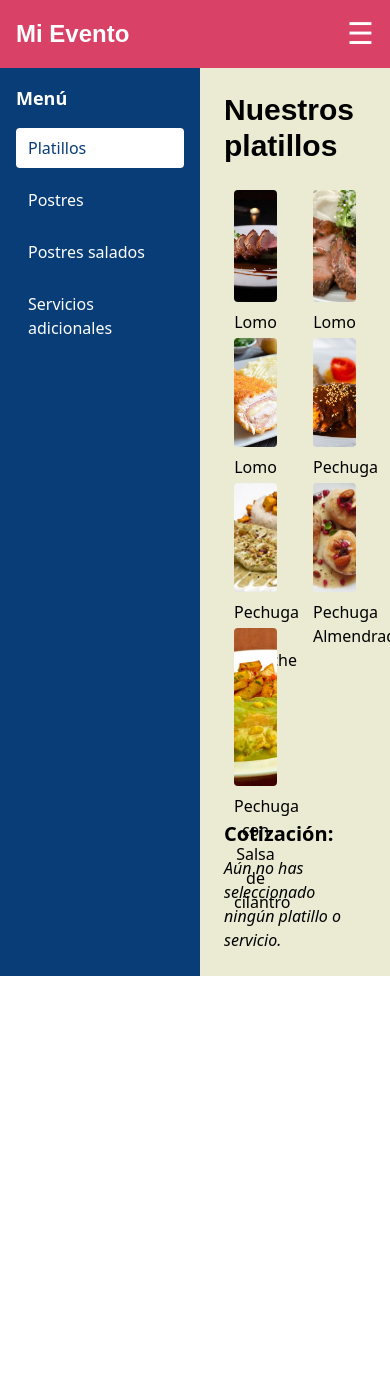
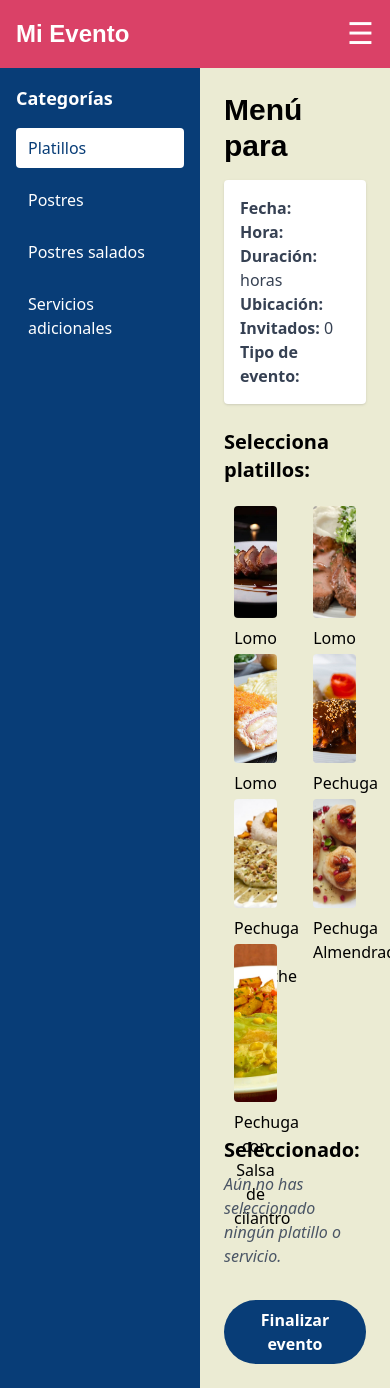
Before and after one commit to AngelGMV/hackathon, a React (Vite) app: page /mis-eventos in a window 390 px wide. Before the commit the page ends 976 px from the top, so only its background shows below. Built offline with nearby package versions, Linux system fonts and the light colour scheme; a web font is replaced by a local one.

Commit message:
Zustand SEXO
recibo

```diff
--- a/src/components/Calendario20.tsx
+++ b/src/components/Calendario20.tsx
@@ -1,9 +1,13 @@
 import { useState } from "react";
 import dayjs from "dayjs";
-import "dayjs/locale/es"; // Para español
+import "dayjs/locale/es";
 dayjs.locale("es");
 
-const Calendario20 = () => {
+type Calendario20Props = {
+  onChange?: (value: string) => void; // ← nueva prop
+};
+
+const Calendario20 = ({ onChange }: Calendario20Props) => {
   const [fechaActual, setFechaActual] = useState(dayjs());
   const [fechaSeleccionada, setFechaSeleccionada] = useState<dayjs.Dayjs | null>(null);
 
@@ -25,6 +29,13 @@ const Calendario20 = () => {
 
   const cambiarMes = (offset: number) => {
     setFechaActual(fechaActual.add(offset, "month"));
+  };
+
+  const seleccionarFecha = (fecha: dayjs.Dayjs) => {
+    setFechaSeleccionada(fecha);
+    if (onChange) {
+      onChange(fecha.format("YYYY-MM-DD")); // formato compatible con inputs de fecha
+    }
   };
 
   return (
@@ -52,7 +63,7 @@ const Calendario20 = () => {
           return (
             <button
               key={d.format("DD-MM-YYYY")}
-              onClick={() => setFechaSeleccionada(d)}
+              onClick={() => seleccionarFecha(d)}
               className={`text-sm rounded-full w-8 h-8 mx-auto
                 ${fueraDeMes ? "text-gray-300" : esDomingo ? "text-red-500" : "text-black"}
                 ${seleccionado ? "bg-red-500 text-white font-bold" : "hover:bg-red-100"}
--- /dev/null
+++ b/src/store/useEventoStore.ts
@@ -0,0 +1,30 @@
+import { create } from 'zustand';
+
+interface EventoStore {
+  fecha: string;
+  horaInicio: string;
+  duracion: string;
+  ubicacion: string;
+  invitados: number;
+  tipoEvento: string;
+  seleccionados: string[];
+  setEvento: (data: Partial<EventoStore>) => void;
+  toggleSeleccionado: (item: string) => void;
+}
+
+export const useEventoStore = create<EventoStore>((set) => ({
+  fecha: '',
+  horaInicio: '',
+  duracion: '',
+  ubicacion: '',
+  invitados: 0,
+  tipoEvento: '',
+  seleccionados: [],
+  setEvento: (data) => set((state) => ({ ...state, ...data })),
+  toggleSeleccionado: (item) =>
+    set((state) => ({
+      seleccionados: state.seleccionados.includes(item)
+        ? state.seleccionados.filter((i) => i !== item)
+        : [...state.seleccionados, item],
+    })),
+}));
--- a/src/views/Calendario.tsx
+++ b/src/views/Calendario.tsx
@@ -1,47 +1,120 @@
 import Calendario20 from "../components/Calendario20";
 import Footer from "../components/Footer";
+import { useState } from "react";
+import { useEventoStore } from "../store/useEventoStore";
+import { useNavigate } from "react-router-dom";
 
 export default function Calendario() {
+  const setEvento = useEventoStore((state) => state.setEvento);
+  const navigate = useNavigate();
+
+  const [fecha, setFecha] = useState("");
+  const [horaInicio, setHoraInicio] = useState("");
+  const [duracion, setDuracion] = useState("");
+  const [invitados, setInvitados] = useState("");
+  const [ubicacion, setUbicacion] = useState("");
+  const [errorFecha, setErrorFecha] = useState("");
+
+  const handleSubmit = (e: React.FormEvent) => {
+    e.preventDefault();
+    setErrorFecha("");
+
+    if (!fecha) {
+      setErrorFecha("Por favor, seleccione una fecha para el evento.");
+      return;
+    }
+
+    const fechaSeleccionada = new Date(fecha);
+    const hoy = new Date();
+    const fechaMinima = new Date(hoy);
+    fechaMinima.setMonth(fechaMinima.getMonth() + 3);
+    fechaMinima.setHours(0, 0, 0, 0);
+
+    if (fechaSeleccionada < fechaMinima) {
+      setErrorFecha("La fecha del evento debe ser al menos 3 meses después de hoy.");
+      return;
+    }
+
+    const datosEvento = {
+      fecha,
+      horaInicio,
+      duracion,
+      ubicacion,
+      invitados: Number(invitados),
+    };
+
+
+    setEvento(datosEvento);
+
+
+    navigate("/nuestros-paquetes");
+  };
+
   return (
     <div className="bg-[#ebebd3] w-full min-h-screen flex flex-col items-center pt-10">
       <form
         className="text-black font-body text-center space-y-6 w-full max-w-2xl px-6"
-        onSubmit={(e) => e.preventDefault()}
+        onSubmit={handleSubmit}
       >
         <h1 className="text-4xl md:text-5xl font-bold">¡EMPECEMOS!</h1>
 
         <div>
           <p className="text-2xl md:text-3xl">¿Qué fecha es su evento?</p>
           <div className="mt-4 flex justify-center">
-            <Calendario20 />
+            <Calendario20 onChange={setFecha} />
           </div>
+          {errorFecha && (
+            <p className="text-red-600 mt-2 text-lg font-medium">{errorFecha}</p>
+          )}
         </div>
-        <div className="text-left">
-          <label className="block text-2xl font-semibold mb-1">Hora del evento:</label>
-          <input
-            type="time"
-            className="w-full px-4 py-2 rounded border bg-white border-gray-300 focus:outline-none focus:ring-2 focus:ring-blue-500"
-            required
-          />
+
+        <div className="flex flex-col md:flex-row gap-6 w-full">
+          <div className="w-full md:w-1/3 text-left">
+            <label className="block text-2xl font-semibold mb-1 mt-8">Hora del evento:</label>
+            <input
+              type="time"
+              value={horaInicio}
+              onChange={(e) => setHoraInicio(e.target.value)}
+              className="w-full px-4 py-2 rounded border bg-white border-gray-300 focus:outline-none focus:ring-2 focus:ring-blue-500"
+              required
+            />
+          </div>
+
+          <div className="w-full md:w-1/3 text-left">
+            <label className="block text-2xl font-semibold mb-1 mt-8">Duración:</label>
+            <input
+              type="number"
+              min={3}
+              value={duracion}
+              onChange={(e) => setDuracion(e.target.value)}
+              className="w-full px-4 py-2 rounded border bg-white border-gray-300 focus:outline-none focus:ring-2 focus:ring-blue-500"
+              placeholder="Horas"
+              required
+            />
+          </div>
+
+          <div className="w-full md:w-1/3 text-left">
+            <label className="block text-2xl font-semibold mb-1">Número de invitados:</label>
+            <input
+              type="number"
+              min={50}
+              value={invitados}
+              onChange={(e) => setInvitados(e.target.value)}
+              className="w-full bg-white px-4 py-2 rounded border border-gray-300 focus:outline-none focus:ring-2 focus:ring-blue-500"
+              placeholder="Ej. 100"
+              required
+            />
+          </div>
         </div>
 
         <div className="text-left">
           <label className="block text-2xl font-semibold mb-1">Ubicación de su evento:</label>
           <input
             type="text"
+            value={ubicacion}
+            onChange={(e) => setUbicacion(e.target.value)}
             className="w-full px-4 py-2 rounded border bg-white border-gray-300 focus:outline-none focus:ring-2 focus:ring-blue-500"
-            placeholder="Ej. https://www.google.com/maps/place/Culiacán,+Sinaloa/@24.8091,-107.3940,13z"
-            required
-          />
-        </div>
-
-        <div className="text-left">
-          <label className="block text-2xl font-semibold mb-1">Número de invitados:</label>
-          <input
-            type="number"
-            min={1}
-            className="w-full bg-white px-4 py-2 rounded border border-gray-300 focus:outline-none focus:ring-2 focus:ring-blue-500"
-            placeholder="Ej. 100"
+            placeholder="Ej. https://www.google.com/maps/place/Culiacán,+Sinaloa"
             required
           />
         </div>
--- a/src/views/MisEventos.tsx
+++ b/src/views/MisEventos.tsx
@@ -1,4 +1,5 @@
 import { useState } from 'react';
+import { useEventoStore } from '../store/useEventoStore';
 
 const menus = {
   Platillos: [
@@ -25,22 +26,50 @@ const menus = {
 };
 
 export default function MisEventos() {
+  const {
+    fecha,
+    horaInicio,
+    ubicacion,
+    invitados,
+    duracion,
+    tipoEvento,
+    seleccionados,
+    toggleSeleccionado
+  } = useEventoStore();
+
   const [categoria, setCategoria] = useState<keyof typeof menus>('Platillos');
-  const [seleccionados, setSeleccionados] = useState<string[]>([]);
 
-  const togglePlatillo = (nombre: string) => {
-    setSeleccionados((prev) =>
-      prev.includes(nombre)
-        ? prev.filter((p) => p !== nombre)
-        : [...prev, nombre]
-    );
+  const guardarEvento = async () => {
+    const payload = {
+      fecha,
+      horaInicio,
+      ubicacion,
+      invitados,
+      duracion,
+      tipoEvento,
+      seleccionados,
+    };
+
+    try {
+      const res = await fetch("http://localhost:3001/api/eventos/completo", {
+        method: "POST",
+        headers: { "Content-Type": "application/json" },
+        body: JSON.stringify(payload),
+      });
+
+      const data = await res.json();
+      alert("Evento guardado con éxito. ID: " + data.insertId);
+    } catch (err) {
+      console.error("Error al guardar evento:", err);
+      alert("Hubo un error al guardar el evento.");
+    }
   };
 
   return (
     <div className="flex min-h-screen bg-[#ebebd3]">
       {/* Menú lateral */}
       <div className="w-[200px] bg-[#083d77] text-white p-4 space-y-3">
-        <h2 className="text-lg font-bold mb-4">Menú</h2>
+        <h2 className="text-lg font-bold mb-4">Categorías</h2>
         {Object.keys(menus).map((cat) => (
           <button
             key={cat}
@@ -56,13 +85,25 @@ export default function MisEventos() {
 
       {/* Contenido principal */}
       <div className="flex-1 p-6">
-        <h1 className="text-3xl font-body font-semibold text-black mb-4">Nuestros {categoria.toLowerCase()}</h1>
+        <h1 className="text-3xl font-body font-semibold text-black mb-4">Menú para {tipoEvento}</h1>
 
+        {/* Datos del evento */}
+        <div className="bg-white shadow p-4 rounded mb-6 text-gray-700">
+          <p><strong>Fecha:</strong> {fecha}</p>
+          <p><strong>Hora:</strong> {horaInicio}</p>
+          <p><strong>Duración:</strong> {duracion} horas</p>
+          <p><strong>Ubicación:</strong> {ubicacion}</p>
+          <p><strong>Invitados:</strong> {invitados}</p>
+          <p><strong>Tipo de evento:</strong> {tipoEvento}</p>
+        </div>
+
+        {/* Grid de selección */}
+        <h2 className="text-xl font-bold mb-3 text-black">Selecciona {categoria.toLowerCase()}:</h2>
         <div className="grid grid-cols-2 sm:grid-cols-3 md:grid-cols-4 gap-4">
           {menus[categoria].map((item) => (
             <div
               key={item.nombre}
-              onClick={() => togglePlatillo(item.nombre)}
+              onClick={() => toggleSeleccionado(item.nombre)}
               className={`border-2 p-2 rounded cursor-pointer transition ${
                 seleccionados.includes(item.nombre) ? 'border-blue-600' : 'border-transparent'
               }`}
@@ -79,9 +120,9 @@ export default function MisEventos() {
 
         {/* Cotización */}
         <div className="mt-6">
-          <h2 className="text-xl font-bold mb-2">Cotización:</h2>
+          <h2 className="text-xl font-bold mb-2">Seleccionado:</h2>
           {seleccionados.length === 0 ? (
-            <p className="italic">Aún no has seleccionado ningún platillo o servicio.</p>
+            <p className="italic text-gray-600">Aún no has seleccionado ningún platillo o servicio.</p>
           ) : (
             <ul className="list-disc pl-5">
               {seleccionados.map((nombre) => (
@@ -90,6 +131,16 @@ export default function MisEventos() {
             </ul>
           )}
         </div>
+
+        {/* Botón para guardar */}
+        <div className="mt-8">
+          <button
+            onClick={guardarEvento}
+            className="bg-[#083d77] text-white px-6 py-2 rounded-full font-semibold hover:bg-[#062d50] transition"
+          >
+            Finalizar evento
+          </button>
+        </div>
       </div>
     </div>
   );
--- a/tsconfig.app.json
+++ b/tsconfig.app.json
@@ -23,5 +23,5 @@
     "noFallthroughCasesInSwitch": true,
     "noUncheckedSideEffectImports": true
   },
-  "include": ["src"]
+  "include": ["src", "node_modules/server.js"]
 }
```
Also changed, not shown: package.json (+7 -1 lines), src/components/Packages.tsx (+24 -9 lines), src/views/NuestrosPaquetes.tsx (+14 -2 lines), 1 other file (tests, documents, lock files or other folders).
